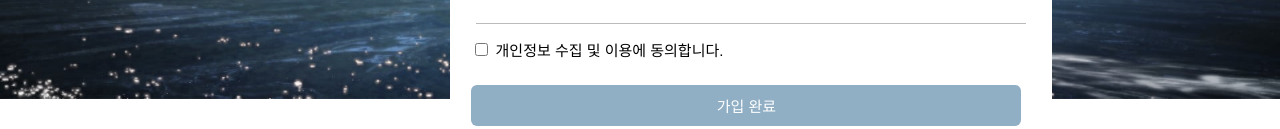
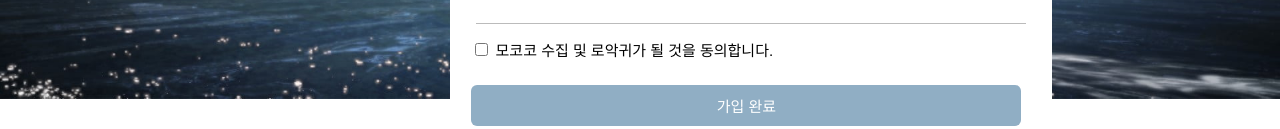
Before and after one commit to Jinwoooooooo/WEB1-HTML, a plain HTML site: page register.html in a window 1280 px wide. Shown: the part 621-750 px from the top of the page. Drawn offline with Linux system fonts and the light colour scheme.

Commit message:
Add files via upload

```diff
--- a/register.html
+++ b/register.html
@@ -309,7 +309,7 @@
         <hr>
         <div class="agree">
             <input type="checkbox" required>
-            개인정보 수집 및 이용에 동의합니다.
+            모코코 수집 및 로악귀가 될 것을 동의합니다.
         </div>
         <div class="send">
             <a href="main.html">
```
